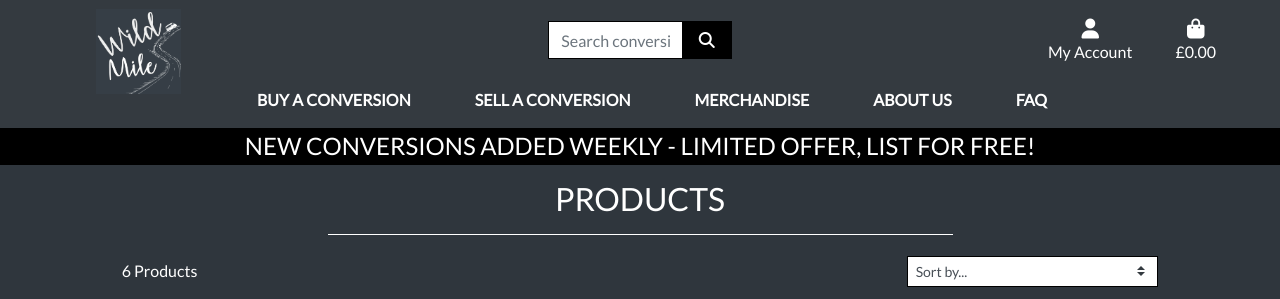
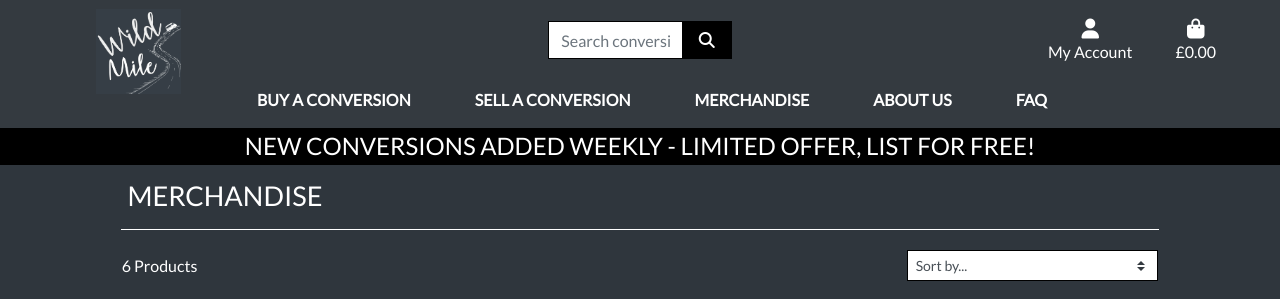
Before and after one commit to jamie120/ms4-wild-mile, a Django app: page /products/ in a window 1280 px wide. Shown: the top 299 px of the page. Run offline with Django 3.2, Linux system fonts and the light colour scheme; data comes from the database, SQL or seed files in the repository; some libraries are stand-ins or nearby versions.

Commit message:
Style page header

```diff
--- a/products/templates/products/products.html
+++ b/products/templates/products/products.html
@@ -13,14 +13,14 @@
 <div class="overlay"></div>
     <div class="container-fluid">
         <div class="row">
-            <div class="col text-center mt-3">
-                <h2 class="logo-font text-white">Products</h2>
+            <div class="col mt-3">
+                <h2 class="logo-font page-header text-white">Merchandise</h2>
                 {% for c in current_categories %}
                     <a class="category-badge text-decoration-none" href="{% url 'products' %}?category={{ c.name }}">
                         <span class="p-2 mt-2 badge badge-white text-white rounded-2 border border-light">{{ c.friendly_name }}</span>
                     </a>
                 {% endfor %}
-                <hr class="w-50 text-white mb-1">
+                <hr class="page-header-hr text-white mb-1">
             </div>
         </div>
         <div class="row">
```
